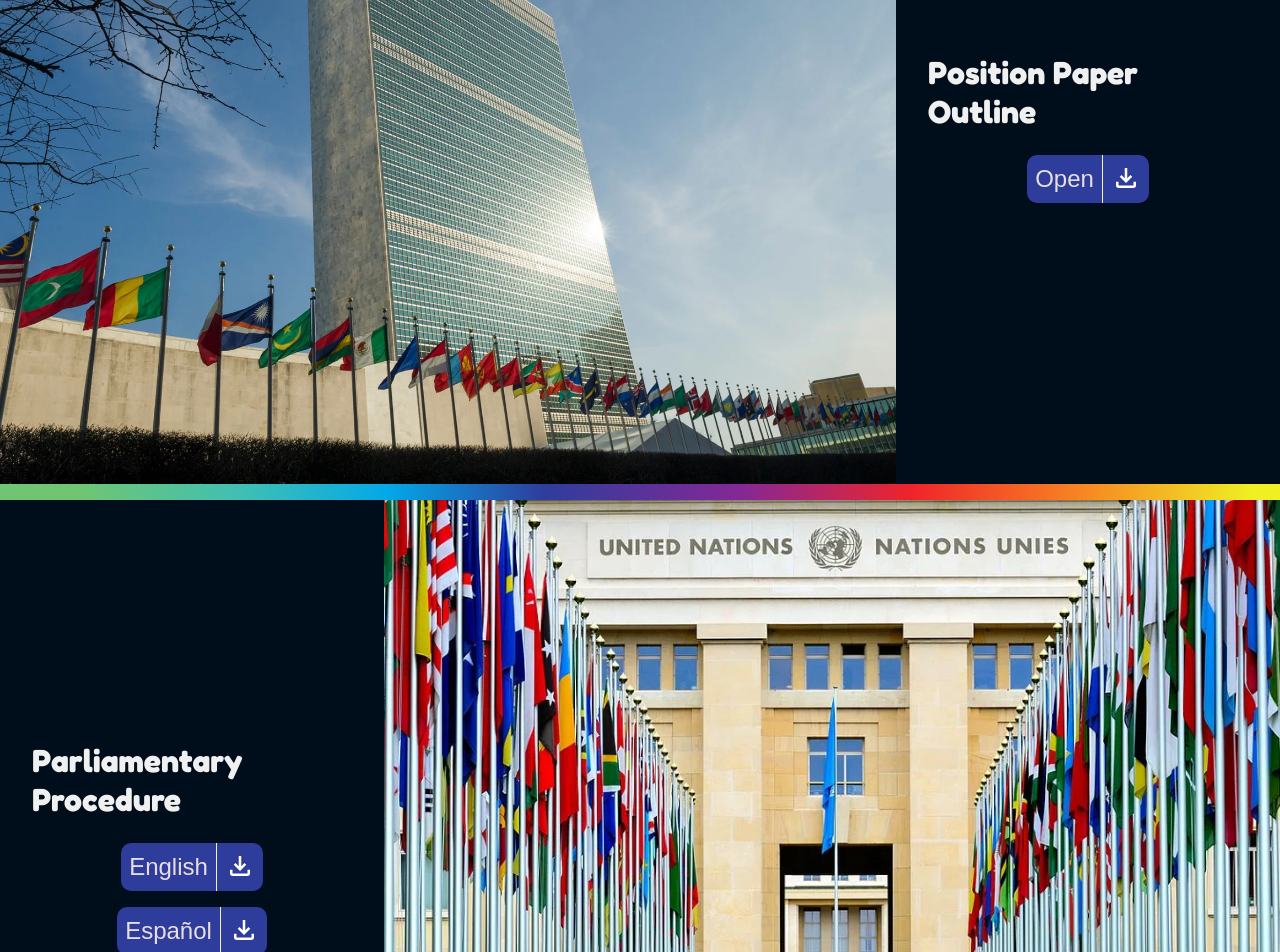
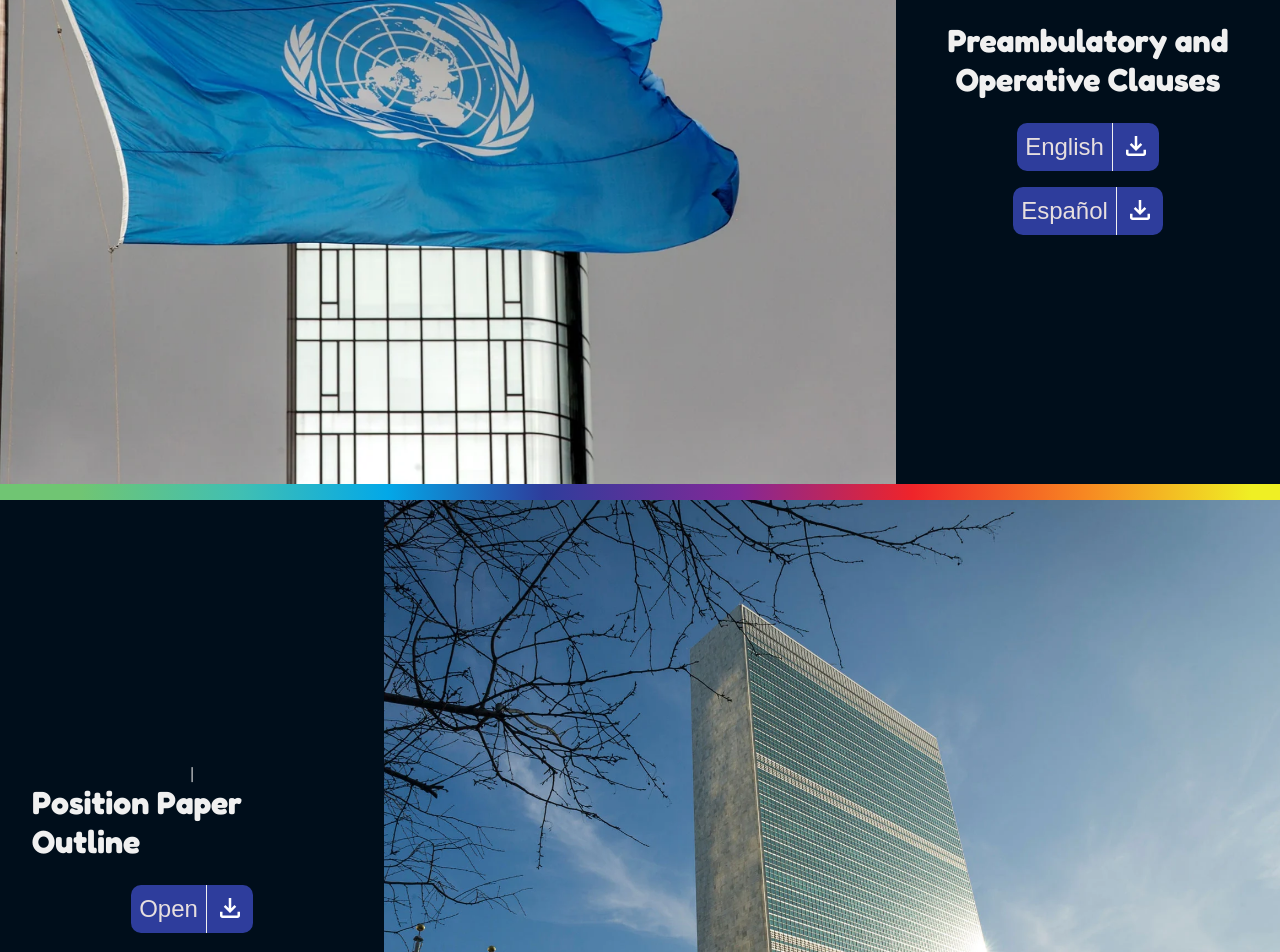
Before and after one commit to v1cto-r/MUNMXSAL2024, a React (Vite) app: page /tools in a window 1280 px wide. Shown: the part 620-1572 px from the top of the page. Built offline with nearby package versions, Linux system fonts and the light colour scheme.

Commit message:
Added clauses in tools

```diff
--- a/src/components/Tools.tsx
+++ b/src/components/Tools.tsx
@@ -2,6 +2,7 @@
 import img1 from '/tools/img1.webp'
 import img2 from '/tools/img2.webp'
 import img3 from '/tools/img3.webp'
+import img4 from '/tools/img4.webp'
 import '../styles/Tools.css'
 import DoubleButton from './DoubleButton';
 
@@ -16,8 +17,16 @@
           <h1>MUN Tools</h1>
         </div>
         <section className='tools-section'>
+          <img src={img4} alt='' id='position-img' className='tools-img'/>
+          <div className='info' id='position-paper'>
+            <h3 style={{textAlign: "center"}}>Preambulatory and Operative Clauses</h3>
+            <DoubleButton url={jsonData.clausesEN} text='English'/>
+            <DoubleButton url={jsonData.clausesES} text='Español'/>
+          </div>
+        </section>
+        <section className='tools-section'>
           <img src={img1} alt='' id='position-img' className='tools-img'/>
-          <div className='info' id='position-paper'>
+          <div className='info' id='position-paper'>|
             <h3>Position Paper Outline</h3>
             <DoubleButton url={jsonData.position} text='Open'/>
           </div>
--- a/src/data/links.json
+++ b/src/data/links.json
@@ -4,5 +4,7 @@
   "parliamentaryES": "https://drive.google.com/file/d/1hxsaAhzt-ddcKID5LfdfqDyIiHwl52m-/view?usp=sharing",
   "schedule": "https://drive.google.com/file/d/1RtDJQtL7qDaH6hj9WK9NUEgz4Cnq20Xg/view?usp=sharing",
   "guideEN": "https://drive.google.com/file/d/1pvUbAqGiEC1aYaO_f9pjuFdReo7Ch9CU/view?usp=sharing",
-  "guideES": "https://drive.google.com/file/d/16P0R_1IFpgn7x2NHjUkLAI8BoRz8E4Yo/view?usp=sharing"
+  "guideES": "https://drive.google.com/file/d/16P0R_1IFpgn7x2NHjUkLAI8BoRz8E4Yo/view?usp=sharing",
+  "clausesEN": "https://drive.google.com/file/d/1RXJZMLz6Aw_DbSGotRL8lQN8HwUrILOZ/view",
+  "clausesES": "https://drive.google.com/file/d/1XvkL2dv4f2AJnjaWMe4XD2z6VTyD5zVC/view"
 }
```
Also changed, not shown: public/tools/img4.webp (added).
